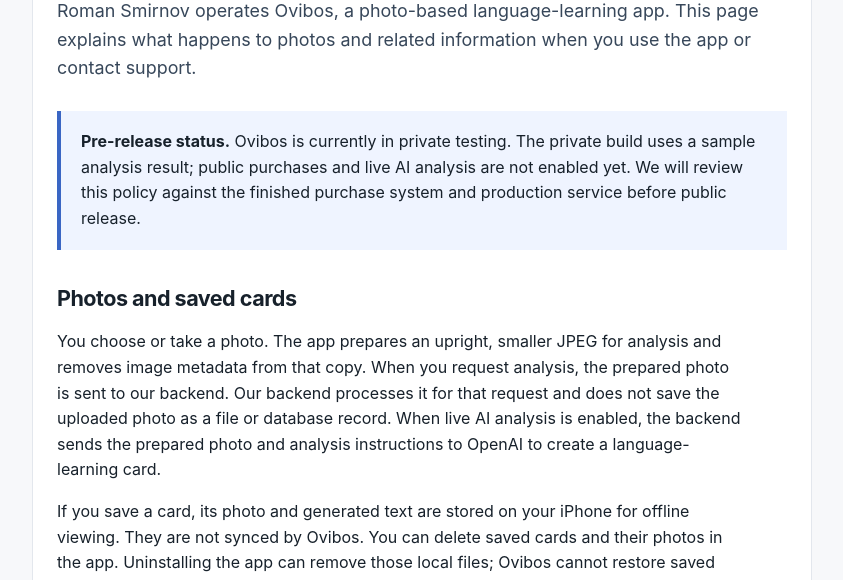
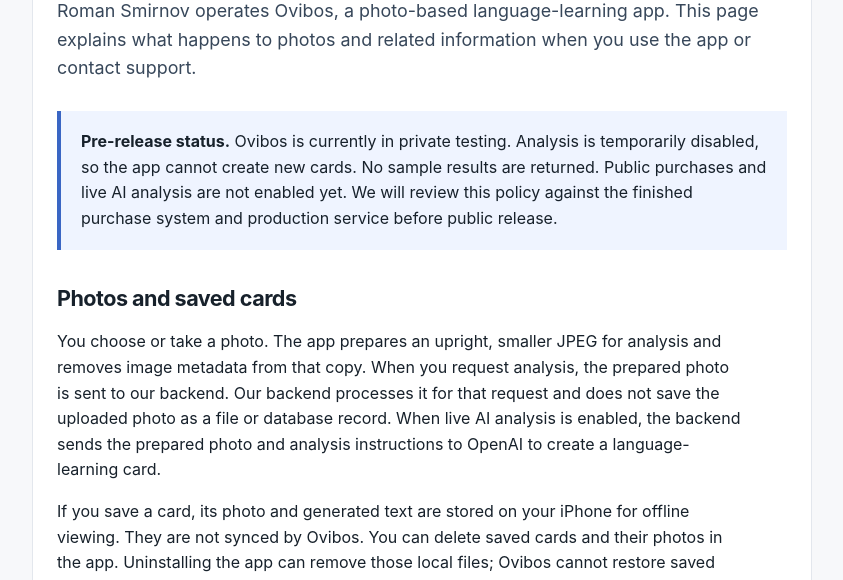
Before and after one commit to luddite478/ovibos-pages, a plain HTML site: page privacy.html in a window 1280 px wide. Shown: the part 220-800 px from the top of the page, without its empty margins (218-1061 px from the left). Drawn offline with Linux system fonts and the light colour scheme.

Commit message:
Update pre-release analysis status

```diff
--- a/privacy.html
+++ b/privacy.html
@@ -19,7 +19,7 @@
     <p class="eyebrow">Last updated 8 October 2026</p>
     <h1>Privacy policy</h1>
     <p class="intro">Roman Smirnov operates Ovibos, a photo-based language-learning app. This page explains what happens to photos and related information when you use the app or contact support.</p>
-    <div class="notice"><strong>Pre-release status.</strong> Ovibos is currently in private testing. The private build uses a sample analysis result; public purchases and live AI analysis are not enabled yet. We will review this policy against the finished purchase system and production service before public release.</div>
+    <div class="notice"><strong>Pre-release status.</strong> Ovibos is currently in private testing. Analysis is temporarily disabled, so the app cannot create new cards. No sample results are returned. Public purchases and live AI analysis are not enabled yet. We will review this policy against the finished purchase system and production service before public release.</div>
 
     <h2>Photos and saved cards</h2>
     <p>You choose or take a photo. The app prepares an upright, smaller JPEG for analysis and removes image metadata from that copy. When you request analysis, the prepared photo is sent to our backend. Our backend processes it for that request and does not save the uploaded photo as a file or database record. When live AI analysis is enabled, the backend sends the prepared photo and analysis instructions to OpenAI to create a language-learning card.</p>
```
